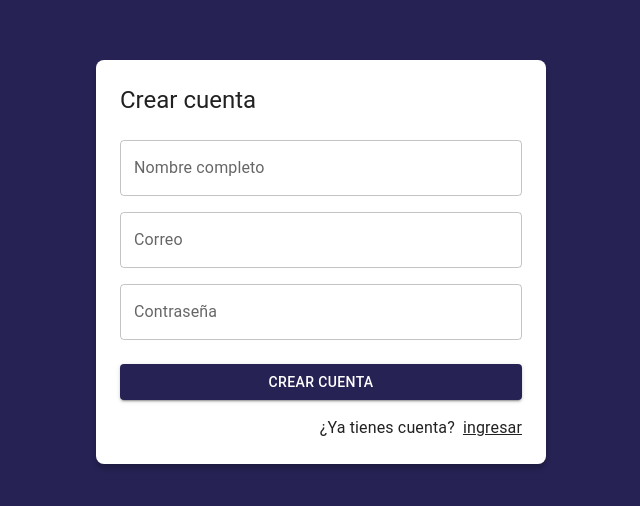
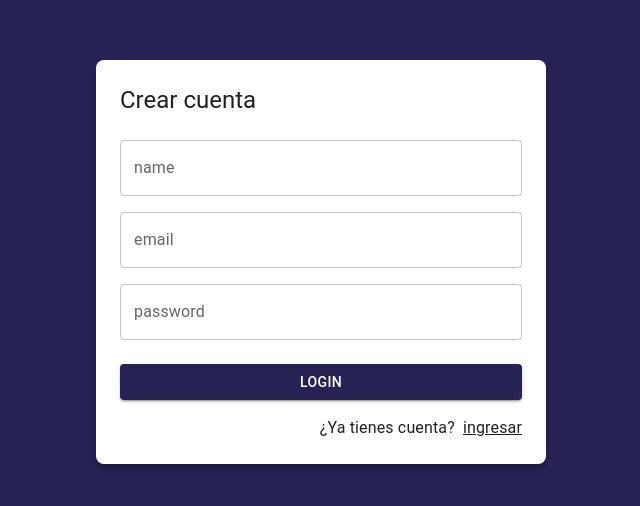
Before and after one commit to sebasgarcia29/ui_rx, a React (Create React App) app: page /auth/register in a window 1280 px wide. Shown: the part 138-644 px from the top of the page, without its empty margins (319-959 px from the left). Built offline with nearby package versions, Linux system fonts and the light colour scheme.

Commit message:
add create user

```diff
--- a/src/client/provider.ts
+++ b/src/client/provider.ts
@@ -1,5 +1,11 @@
-import { GoogleAuthProvider, signInWithPopup } from "firebase/auth";
+import {
+    GoogleAuthProvider,
+    createUserWithEmailAndPassword,
+    signInWithPopup,
+    updateProfile
+} from "firebase/auth";
 import { FirebaseAuth } from "./firebaseConfig";
+import { InterfaceInitialData } from "../pages/no-secure/auth/pages";
 
 const googleProvider = new GoogleAuthProvider();
 
@@ -18,7 +24,7 @@ export const signInWithGoogle = async () => {
         }
 
     } catch (error: any) {
-        console.log('error in GoogleAuthProvider>>>', error);
+        console.error('error in GoogleAuthProvider>>>', error);
         return {
             ok: false,
             errorMessage: error?.message || ''
@@ -26,3 +32,32 @@ export const signInWithGoogle = async () => {
     }
 
 }
+
+
+export const registerUserWithEmailAndPassword = async ({ email, name, password }: InterfaceInitialData) => {
+    try {
+        const response = await createUserWithEmailAndPassword(FirebaseAuth, email, password);
+        console.log({ response });
+        await updateProfile(FirebaseAuth.currentUser!, { displayName: name });
+        return {
+            ok: true,
+            uid: response.user.uid,
+            displayName: response.user.displayName || name,
+            email: response.user.email,
+            photoUrl: response.user.photoURL,
+        }
+
+
+
+
+
+    } catch (error: any) {
+        console.error('error in registerUserWithEmailAndPassword>>>', error);
+        return {
+            ok: false,
+            errorMessage: error?.message || ''
+        }
+
+    }
+
+}
--- a/src/components/Button.tsx
+++ b/src/components/Button.tsx
@@ -12,7 +12,6 @@ export const ButtonComponent = (props: PropsButton) => {
     const { onClick, type, children, disabled } = props;
 
     return (
-        <Grid item xs={12} sm={6}>
         <Button
             variant='contained'
             fullWidth
@@ -22,7 +21,6 @@ export const ButtonComponent = (props: PropsButton) => {
         >
             {children}
         </Button>
-        </Grid>
     )
 }
 
--- a/src/pages/no-secure/auth/pages/LoginPage.tsx
+++ b/src/pages/no-secure/auth/pages/LoginPage.tsx
@@ -12,8 +12,8 @@ import { checkingAuthentication, startGoogleSingIn } from '../../../../redux/act
 import { RootReducerTypes } from '../../../../redux/RootReducer';
 
 const initialData = {
-    email: 'sebasuchiha29.sg@gmail.com',
-    password: '123456'
+    email: '',
+    password: ''
 }
 
 export const LoginPage = () => {
@@ -70,12 +70,15 @@ export const LoginPage = () => {
                             </Grid>
 
                             <Grid container spacing={2} sx={{ mb: 2, mt: 1 }}>
+                                <Grid item xs={12} sm={6}>
                                     <ButtonComponent
                                         onClick={() => console.log('Login')}
                                         disabled={isAuthenticating}
                                     >
                                         {'Login'}
                                     </ButtonComponent>
+                                </Grid>
+                                <Grid item xs={12} sm={6}>
                                     <ButtonComponent
                                         onClick={() => onGoogleSingIn(formikProps.values)}
                                         disabled={isAuthenticating}
@@ -84,6 +87,7 @@ export const LoginPage = () => {
                                         <Google />
                                         <Typography sx={{ ml: 1 }}>{'Google'}</Typography>
                                     </ButtonComponent>
+                                </Grid>
 
                             </Grid>
 
--- a/src/pages/no-secure/auth/pages/RegisterPage.tsx
+++ b/src/pages/no-secure/auth/pages/RegisterPage.tsx
@@ -1,47 +1,107 @@
+import { useMemo } from 'react';
+import { Formik, Form, FormikProps } from 'formik';
 import { Link as RouterLink } from 'react-router-dom';
-import { Button, Grid, Link, TextField, Typography } from '@mui/material';
+import { Alert, Grid, Link, Typography } from '@mui/material';
+import *  as Yup from 'yup';
+
 // import { Google } from '@mui/icons-material';
 import { AuthLayout } from '../layout/AuthLayout';
+import { ButtonComponent, FieldComponent } from '../../../../components';
+import { useDispatch, useSelector } from 'react-redux';
+import { startCreatingUserWithEmailAndPassword } from '../../../../redux/actions/actionsAuth';
+import { RootReducerTypes } from '../../../../redux/RootReducer';
 
+export interface InterfaceInitialData {
+    name: string;
+    email: string;
+    password: string;
+}
 
 export const RegisterPage = () => {
+
+    const { errorMessage, status } = useSelector((state: RootReducerTypes) => state.authReducer);
+
+    const isAuthenticating = useMemo(() => status === 'checking', [status]);
+
+    const dispatch = useDispatch();
+
+    const createNewAccount = (values: InterfaceInitialData) => {
+        dispatch(startCreatingUserWithEmailAndPassword({
+            email: values.email,
+            password: values.password,
+            name: values.name
+        }));
+        console.log({ values })
+    }
+
     return (
         <AuthLayout title="Crear cuenta">
-            <form>
+            <Formik
+                initialValues={{
+                    name: '',
+                    email: '',
+                    password: '',
+                }}
+                onSubmit={(values) => createNewAccount(values)}
+                validationSchema={Yup.object({
+                    name: Yup.string().required('The name is required'),
+                    email: Yup.string().required('The email is required').email('The email is not valid'),
+                    password: Yup.string().required('This password is required'),
+                }
+                )}
+            >
+                {(formikProps: FormikProps<InterfaceInitialData>) => (
+                    <Form>
                         <Grid container>
-
                             <Grid item xs={12} sx={{ mt: 2 }}>
-                        <TextField
-                            label="Nombre completo"
-                            type="text"
-                            placeholder='Nombre completo'
-                            fullWidth
+                                <FieldComponent
+                                    label="name"
+                                    type="name"
+                                    placeholder='Enter your name'
+                                    value={formikProps.values.name}
+                                    onChange={formikProps.setFieldValue}
+                                    errors={formikProps.errors.name}
                                 />
                             </Grid>
 
                             <Grid item xs={12} sx={{ mt: 2 }}>
-                        <TextField
-                            label="Correo"
+                                <FieldComponent
+                                    label="email"
                                     type="email"
-                            placeholder='correo@google.com'
-                            fullWidth
+                                    placeholder='Enter your email'
+                                    value={formikProps.values.email}
+                                    onChange={formikProps.setFieldValue}
+                                    errors={formikProps.errors.email}
                                 />
                             </Grid>
 
                             <Grid item xs={12} sx={{ mt: 2 }}>
-                        <TextField
-                            label="Contraseña"
+                                <FieldComponent
+                                    label="password"
                                     type="password"
-                            placeholder='Contraseña'
-                            fullWidth
+                                    placeholder='Enter your password'
+                                    value={formikProps.values.password}
+                                    onChange={formikProps.setFieldValue}
+                                    errors={formikProps.errors.password}
                                 />
                             </Grid>
 
+
+
                             <Grid container spacing={2} sx={{ mb: 2, mt: 1 }}>
+
+                                <Grid item xs={12} display={!!errorMessage ? '' : 'none'}>
+                                    <Alert severity='error'>{errorMessage}</Alert>
+                                </Grid>
+
                                 <Grid item xs={12}>
-                            <Button variant='contained' fullWidth>
-                                Crear cuenta
-                            </Button>
+                                    <ButtonComponent
+                                        onClick={() => undefined}
+                                        type='submit'
+                                        disabled={isAuthenticating}
+                                    >
+                                        {'Login'}
+                                    </ButtonComponent>
                                 </Grid>
                             </Grid>
 
@@ -54,10 +114,12 @@ export const RegisterPage = () => {
                             </Grid>
 
                         </Grid>
+                    </Form>
+                )}
 
 
-            </form>
+            </Formik>
 
-        </AuthLayout>
+        </AuthLayout >
     )
 }
--- a/src/redux/reducers/reducersAuth.ts
+++ b/src/redux/reducers/reducersAuth.ts
@@ -22,11 +22,23 @@ export const AuthReducer = (state = initialState, action: Action) => {
                 errorMessage,
             };
         case ActionTypes.LOGIN_WITH_GOOGLE:
+            return {
+                ...state,
+                status: 'authenticated',
+                displayName: action.payload.displayName,
+                email: action.payload.email,
+                photoUrl: action.payload.photoUrl,
+                uid: action.payload.uid,
+            };
+        case ActionTypes.LOGIN_WITH_EMAIL_AND_PASSWORD:
             const { displayName, email, photoURL, uid } = action.payload;
             return {
                 ...state,
                 status: 'authenticated',
-                displayName, email, photoUrl: photoURL, uid,
+                displayName: action.payload.displayName,
+                email: action.payload.email,
+                photoUrl: action.payload.photoURL,
+                uid: action.payload.uid,
             };
         default: return state
     }
--- a/src/redux/types/ReduxTypes.ts
+++ b/src/redux/types/ReduxTypes.ts
@@ -9,4 +9,5 @@ export enum ActionTypes {
     CHECKING_AUTHENTICATION = 'CHECKING_AUTHENTICATION',
     LOGIN_WITH_GOOGLE = 'LOGIN_WITH_GOOGLE',
     LOGOUT = 'LOGOUT',
+    LOGIN_WITH_EMAIL_AND_PASSWORD = 'LOGIN_WITH_EMAIL_AND_PASSWORD',
 }
```
Also changed, not shown: src/redux/actions/actionsAuth.ts (+36 -2 lines). Lines whose indentation alone changed are shown as unchanged.
